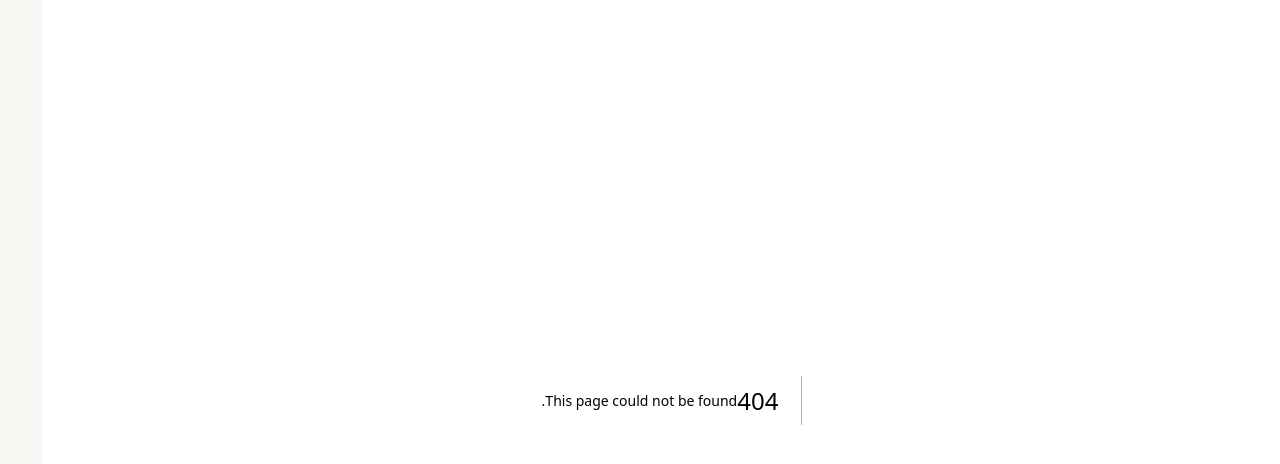
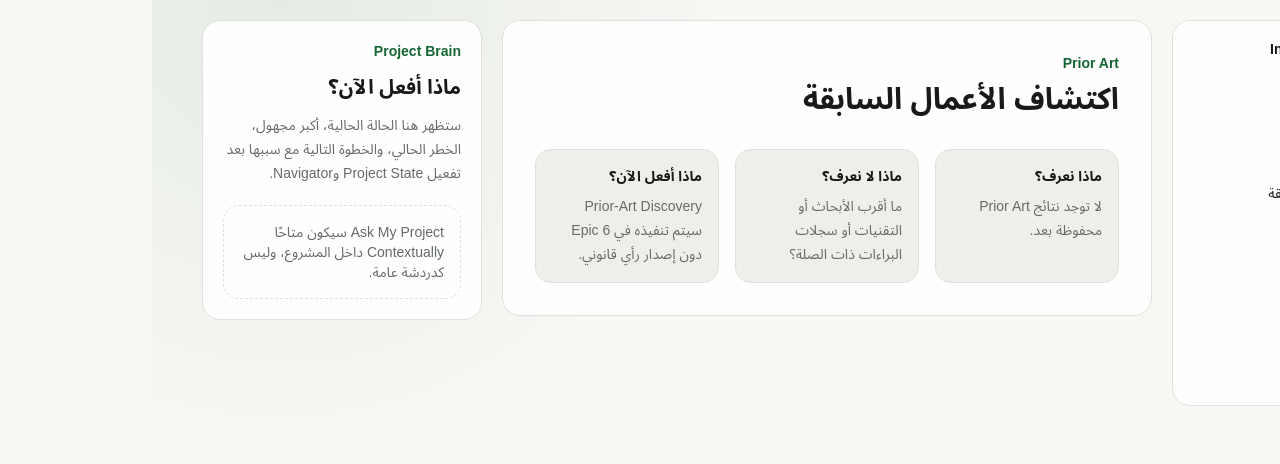
Before and after one commit to atharxai-cloud/innovation-os, a Next.js app: page /projects/1/prior-art in a window 1280 px wide. Before the commit this address had no page. Shown: the top 464 px of the page. Built offline with nearby package versions, Linux system fonts and the light colour scheme.

Commit message:
foundation: add src/app/(project)/projects/[projectId]/prior-art/page.tsx

```diff
--- /dev/null
+++ b/src/app/(project)/projects/[projectId]/prior-art/page.tsx
@@ -0,0 +1,13 @@
+import { WorkspacePlaceholder } from "@/components/project/workspace-placeholder";
+
+export default function PriorArtPage() {
+  return (
+    <WorkspacePlaceholder
+      eyebrow="Prior Art"
+      title="اكتشاف الأعمال السابقة"
+      known="لا توجد نتائج Prior Art محفوظة بعد."
+      unknown="ما أقرب الأبحاث أو التقنيات أو سجلات البراءات ذات الصلة؟"
+      next="Prior-Art Discovery سيتم تنفيذه في Epic 6 دون إصدار رأي قانوني."
+    />
+  );
+}
```
